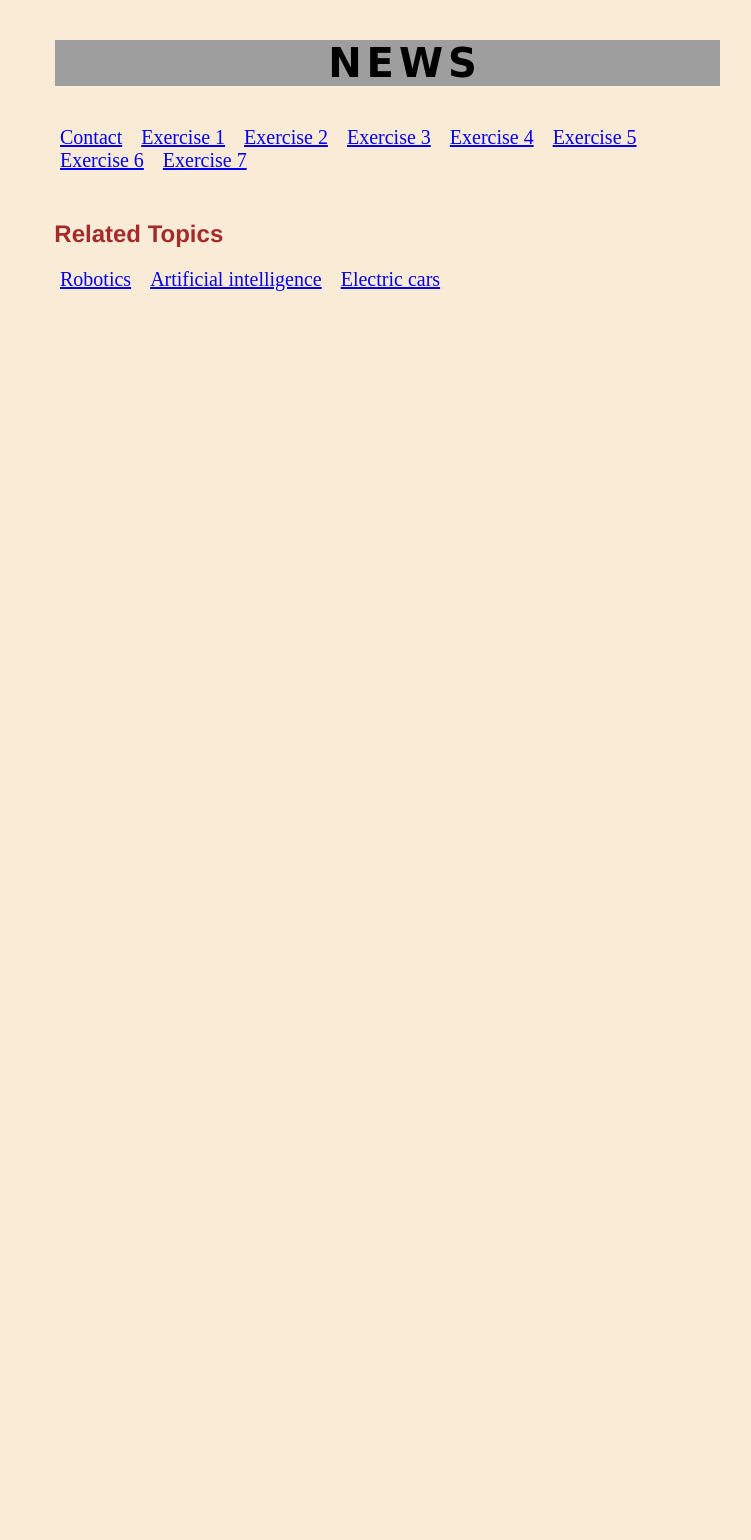
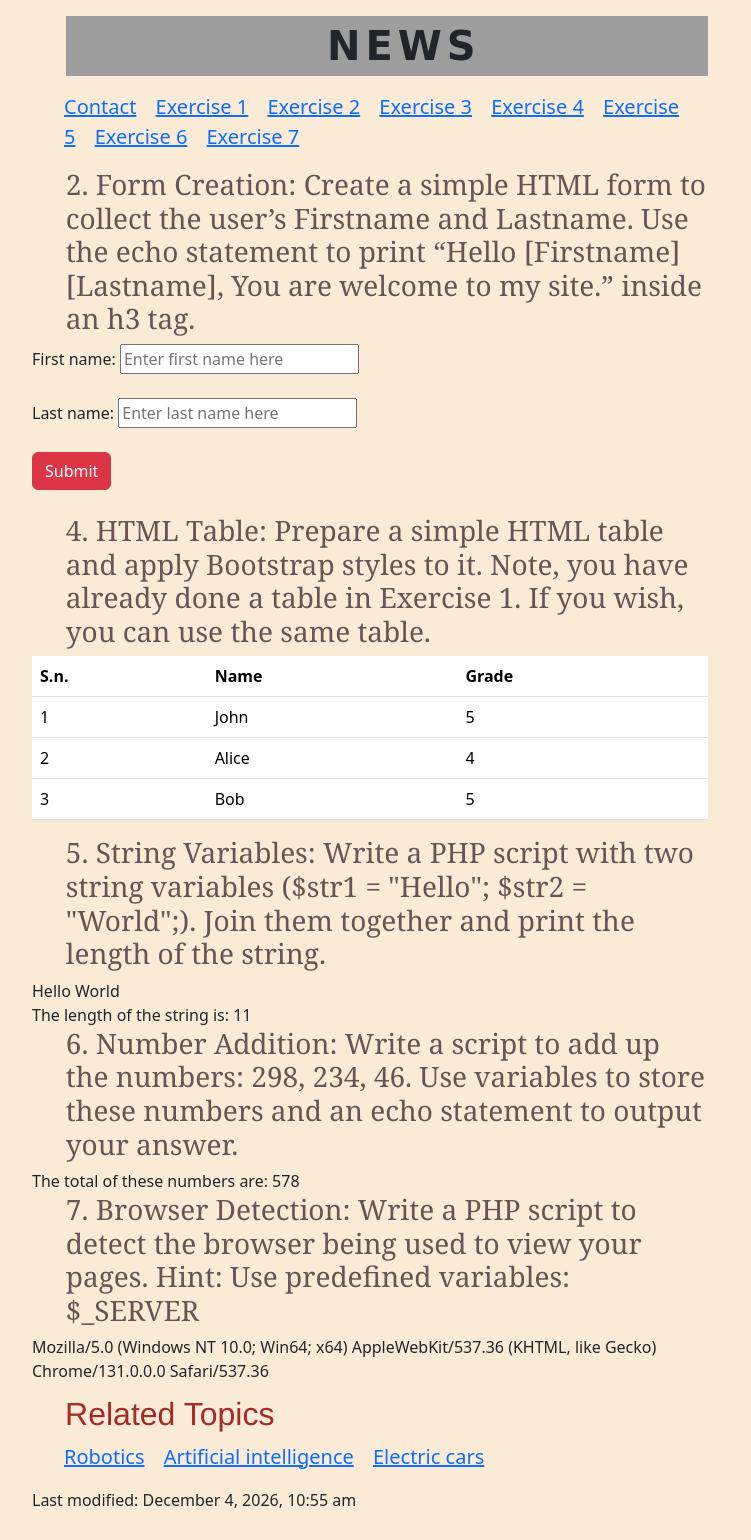
Before and after one commit to kasunki/src, a PHP site: page /kasunki_tasks/individual/ex3.php in a window 1280 px wide. Shown: the whole page, without its empty margins (270-1021 px from the left). Before the commit the page ends 291 px from the top, so only its background shows below. Run offline with PHP 8.4, Linux system fonts and the light colour scheme; grey boxes are pictures that could not be loaded.

Commit message:
exercise 3 done

```diff
--- a/kasunki_tasks/individual/ex3.php
+++ b/kasunki_tasks/individual/ex3.php
@@ -1,6 +1,88 @@
 <?php
-    $title = "Exercise 3";
-    include 'header.php' ?>
+    $title = "Exercise 3: Variable, Strings & Operators";
+    include 'header.php'; ?>
+
+    <h3>2. Form Creation: Create a simple HTML form to collect the user’s Firstname and Lastname.
+        Use the echo statement to print “Hello [Firstname] [Lastname], You are welcome to my site.” inside an h3 tag.</h3>
+
+        <form method="post" name="user_reg_form" action=<?php echo htmlspecialchars($_SERVER['PHP_SELF']); ?>>
+        First name: <input type="text" name="fname" placeholder="Enter first name here" required> <br> <br>
+        Last name: <input type="text" name="lname" placeholder="Enter last name here" required> <br> <br>
+        <button type="submit" class="btn btn-danger">Submit</button><br><br>
+        </form>
+
+        <?php
+        //processing form in the same page
+
+        if ($_SERVER["REQUEST_METHOD"] == "POST") {
+            $firstname =$_POST["fname"];
+            $lastname =$_POST["lname"];
+            echo "<h3>Hello ".$firstname." ".$lastname.",<br> You are welcome to my site.</h3>";
+        }
+        ?>
+
+    <h3>4. HTML Table: Prepare a simple HTML table and apply Bootstrap styles to it. Note, you have already done a table in Exercise 1.
+        If you wish, you can use the same table.</h3>
+
+        <?php
+        $g1 = 5;
+        $g2 = 4;
+        $g3 = 5;
+        ?>
+
+    <table class="table table-hover">
+        <tr>
+            <th>S.n.</th>
+            <th>Name</th>
+            <th>Grade</th>
+        </tr>
+        <tr>
+            <td>1</td>
+            <td>John</td>
+            <td><?php echo $g1 ?></td>
+        </tr>
+        <tr>
+            <td>2</td>
+            <td>Alice</td>
+            <td><?php echo $g2 ?></td>
+        </tr>
+        <tr>
+            <td>3</td>
+            <td>Bob</td>
+            <td><?php echo $g3 ?></td>
+        </tr>
+    </table>
+
+    <h3>5. String Variables: Write a PHP script with two string variables ($str1 = "Hello"; $str2 = "World";).
+        Join them together and print the length of the string.</h3>
+
+        <?php
+        $str1 = "Hello";
+        $str2 = "World";
+        $str3 = $str1 . " " . $str2;
+        echo $str3 ."<br>";
+        echo "The length of the string is: " . strlen($str3);
+        ?>
+
+    <h3> 6. Number Addition: Write a script to add up the numbers: 298, 234, 46.
+         Use variables to store these numbers and an echo statement to output your answer.</h3>
+
+         <?php
+        $n1 = 298;
+        $n2 = 234;
+        $n3 = 46;
+        $total = $n1+$n2+$n3;
+        echo "The total of these numbers are: " .$total;
+        ?>
+
+    <h3>7. Browser Detection: Write a PHP script to detect the browser being used to view your pages.
+        Hint: Use predefined variables: $_SERVER </h3>
+
+       <?php
+       echo $_SERVER['HTTP_USER_AGENT'];
+       echo "<br>";
+       ?>
 
 
-<?php include 'footer.php' ?>
+
+<?php include 'footer.php'; ?>
--- a/kasunki_tasks/individual/footer.php
+++ b/kasunki_tasks/individual/footer.php
@@ -8,6 +8,12 @@
            <li><a href="https://www.bbc.com/news/topics/cljev49lzr4t">Electric cars</a></li>
          </ul>
 
+         <?php
+         $filename = $_SERVER['DOCUMENT_ROOT'] . $_SERVER['SCRIPT_NAME'];
+         $lastModifiedTime = filemtime($filename);
+         $formattedLastModified = date("F j, Y, g:i a", $lastModifiedTime);
+         echo "Last modified: " . $formattedLastModified;
+         ?>
 
   </footer>
   </div>
--- a/kasunki_tasks/individual/header.php
+++ b/kasunki_tasks/individual/header.php
@@ -4,6 +4,7 @@
     <meta charset="UTF-8">
     <meta name="viewport" content="width=device-width, initial-scale=1.0">
     <title><?php echo $title; ?></title>
+    <link href="https://cdn.jsdelivr.net/npm/bootstrap@5.3.2/dist/css/bootstrap.min.css" rel="stylesheet" integrity="sha384-T3c6CoIi6uLrA9TneNEoa7RxnatzjcDSCmG1MXxSR1GAsXEV/Dwwykc2MPK8M2HN" crossorigin="anonymous">
     <link rel="stylesheet" href="style.css">
 </head>
 <body>
```
Also changed, not shown: kasunki_tasks/ex2/ex1.php (added, +61 -0 lines).
